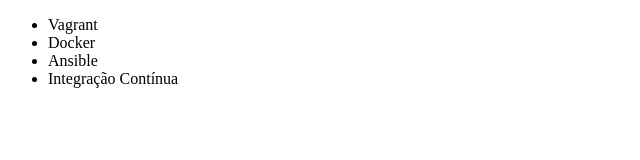
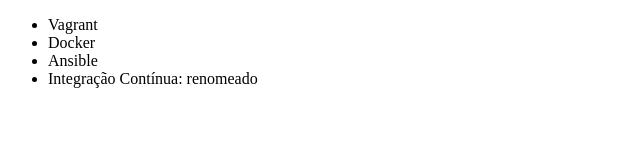
Before and after one commit to italoreis86/alura-git, a plain HTML site: page index.html in a window 1280 px wide. Shown: the full height of the page, 0-640 px from the left. Drawn offline with Linux system fonts and the light colour scheme.

Commit message:
Renomeando o curso

```diff
--- a/index.html
+++ b/index.html
@@ -9,7 +9,7 @@
         <li>Vagrant</li>
         <li>Docker</li>
         <li>Ansible</li>
-        <li>Integração Contínua</li>
+        <li>Integração Contínua: renomeado</li>
     </ul>
 </body>
 </html>
```
